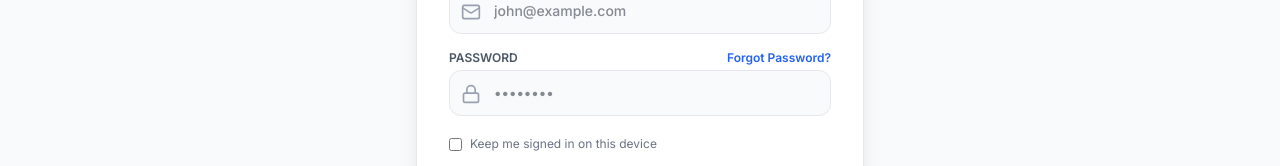
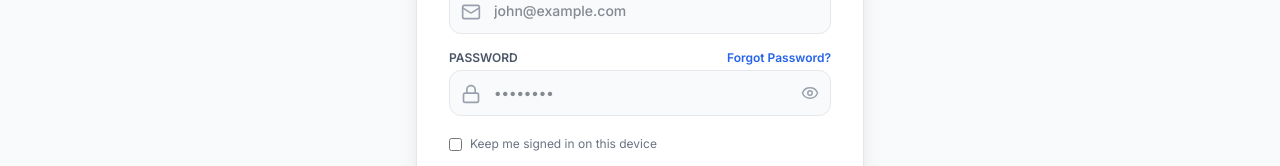
Before and after one commit to sheikh-muzammil2026/gearshare, a Next.js app: page /login in a window 1280 px wide. Shown: the part 382-548 px from the top of the page. Built offline with nearby package versions, Linux system fonts and the light colour scheme; no server answers.

Commit message:
Added Eye icon in login page.tsx

```diff
--- a/src/app/login/page.tsx
+++ b/src/app/login/page.tsx
@@ -1,8 +1,9 @@
 'use client';
 import { useState } from 'react';
 import Link from 'next/link';
-import { Mail, Lock, ArrowRight, Loader2, Key } from 'lucide-react';
+import { Mail, Lock, ArrowRight, Loader2, Key, Eye, EyeOff } from 'lucide-react';
 import { signIn } from 'next-auth/react';
+
 export default function Login() {
     const [formData, setFormData] = useState({
         email: '',
@@ -12,6 +13,7 @@ export default function Login() {
     const [error, setError] = useState('');
     const [loading, setLoading] = useState(false);
     const [socialLoading, setSocialLoading] = useState(false);
+    const [showPassword, setShowPassword] = useState(false); // 👁️ পাসওয়ার্ড দেখানোর স্টেট
 
     // ডেমো ক্রেডেনশিয়াল অটো-ফিল ফাংশন
     const handleDemoLogin = (role: 'admin' | 'user') => {
@@ -62,7 +64,6 @@ export default function Login() {
     const handleGoogleLogin = async () => {
         setSocialLoading(true);
         try {
-
             await signIn('google', { callbackUrl: '/' });
         } catch (err) {
             setError("Google login failed. Please try again.");
@@ -82,7 +83,7 @@ export default function Login() {
 
                 {error && <div className="p-3 bg-red-50 border border-red-200 text-red-600 text-xs rounded-gear font-medium">⚠️ {error}</div>}
 
-                {/* ─── DEMO LOGIN BUTTONS (রিকোয়ারমেন্ট অনুযায়ী ক্রেডেনশিয়াল অটো-ফিল) ─── */}
+                {/* ─── DEMO LOGIN BUTTONS ─── */}
                 <div className="bg-slate-50 border border-dashed border-slate-200 p-4 rounded-gear space-y-2">
                     <p className="text-xs font-bold text-gray-500 flex items-center gap-1 uppercase tracking-wider">
                         <Key size={14} className="text-accent animate-pulse" /> Try Quick Demo Login:
@@ -135,13 +136,21 @@ export default function Login() {
                         <div className="relative">
                             <Lock className="absolute left-3 top-3.5 text-gray-400 w-5 h-5" />
                             <input
-                                type="password"
+                                type={showPassword ? 'text' : 'password'} // 👁️ টাইপ পরিবর্তন করার লজিক
                                 required
                                 placeholder="••••••••"
                                 value={formData.password}
-                                className="w-full bg-gray-50 border border-gray-200 rounded-gear py-3 pl-11 pr-4 text-sm font-medium text-primary outline-none focus:border-accent focus:bg-white transition-all"
+                                className="w-full bg-gray-50 border border-gray-200 rounded-gear py-3 pl-11 pr-12 text-sm font-medium text-primary outline-none focus:border-accent focus:bg-white transition-all"
                                 onChange={(e) => setFormData({ ...formData, password: e.target.value })}
                             />
+                            {/* 👁️ Eye / EyeOff বাটনের পজিশনিং ও অ্যাকশন */}
+                            <button
+                                type="button"
+                                onClick={() => setShowPassword(!showPassword)}
+                                className="absolute right-3 top-3.5 text-gray-400 hover:text-gray-600 focus:outline-none"
+                            >
+                                {showPassword ? <EyeOff size={18} /> : <Eye size={18} />}
+                            </button>
                         </div>
                     </div>
 
@@ -156,8 +165,8 @@ export default function Login() {
                     {/* Submit Button */}
                     <button
                         type="submit"
-                        disabled={loading}
-                        className="w-full group bg-accent hover:bg-blue-700 text-white font-semibold py-3.5 rounded-gear transition-all flex items-center justify-center gap-2 shadow-lg shadow-blue-500/10 active:scale-95 disabled:bg-gray-400 mt-2"
+                        disabled={loading || socialLoading} // 🔄 কোনো একটি লোড হলে বাটন ডিজেবল হবে
+                        className="w-full group bg-accent hover:bg-blue-700 text-white font-semibold py-3.5 rounded-gear transition-all flex items-center justify-center gap-2 shadow-lg shadow-blue-500/10 active:scale-95 disabled:bg-gray-400 disabled:cursor-not-allowed mt-2"
                     >
                         {loading ? (
                             <>
@@ -182,8 +191,8 @@ export default function Login() {
                 <button
                     type="button"
                     onClick={handleGoogleLogin}
-                    disabled={socialLoading}
-                    className="w-full border border-gray-300 hover:bg-gray-50 text-gray-700 font-semibold py-3 rounded-gear transition-all flex items-center justify-center gap-2.5 active:scale-95 disabled:bg-gray-100"
+                    disabled={loading || socialLoading} // 🔄 সাবমিট লোডিংয়ের সময়েও গুগল বাটন ব্লকড থাকবে
+                    className="w-full border border-gray-300 hover:bg-gray-50 text-gray-700 font-semibold py-3 rounded-gear transition-all flex items-center justify-center gap-2.5 active:scale-95 disabled:bg-gray-100 disabled:cursor-not-allowed"
                 >
                     {socialLoading ? (
                         <Loader2 className="animate-spin w-4 h-4" />
```
